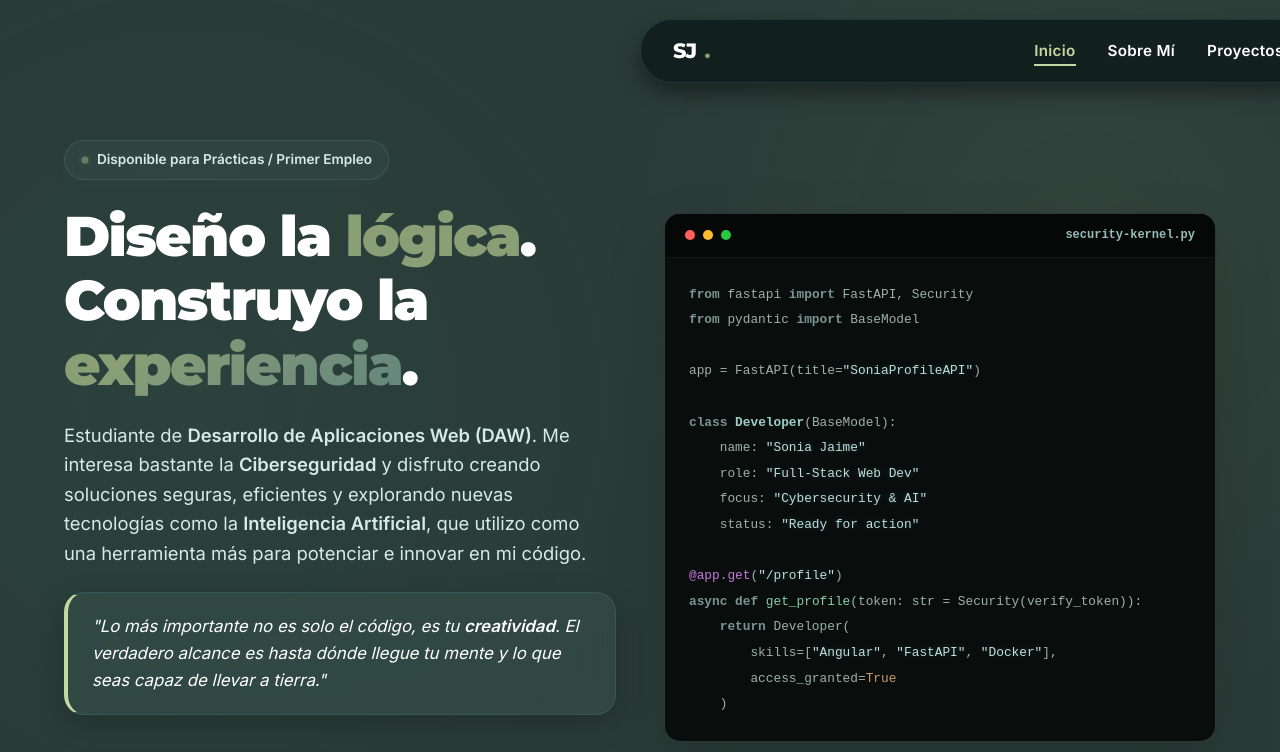
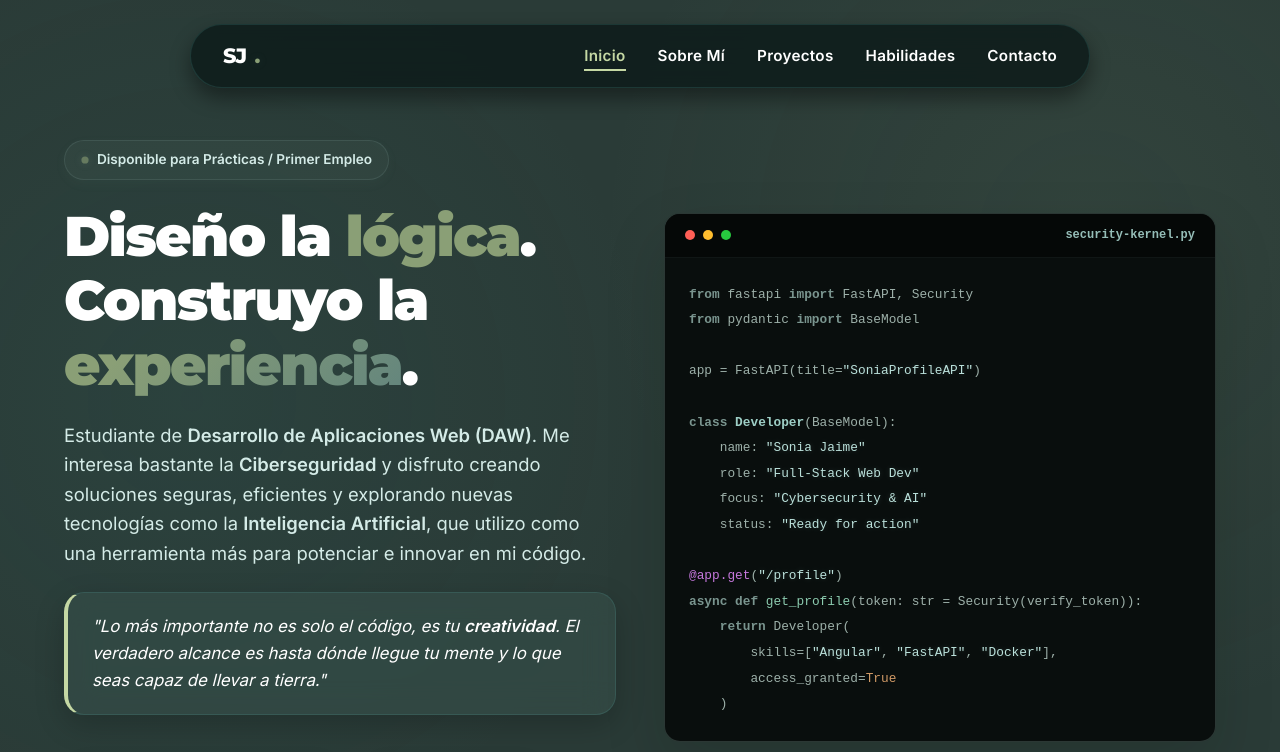
Before and after one commit to soniajdvDev/portfolio, a plain HTML site: page index.html in a window 1280 px wide. In both pictures the pointer is over the element 640 px from the left and 56 px from the top of the page. Shown: the top 752 px of the page. Drawn offline with nearby package versions, Linux system fonts and the light colour scheme.

Commit message:
Fix navbar jumping to the right on hover by preventing transform override

```diff
--- a/styles.css
+++ b/styles.css
@@ -115,7 +115,6 @@ a {
   box-shadow: 0 10px 20px rgba(0, 0, 0, 0.4);
 }
 
-/* 6. HEADER & NAV FLOATING PILL */
 .header-nav {
   position: fixed;
   top: 24px;
@@ -134,6 +133,11 @@ a {
   box-shadow: 0 10px 30px rgba(0, 0, 0, 0.2);
   backdrop-filter: blur(12px);
   -webkit-backdrop-filter: blur(12px);
+}
+
+/* Prevent the navbar from jumping to the right when hovered due to .glass-card hover overriding transform */
+.header-nav:hover {
+  transform: translateX(-50%);
 }
 
 .logo {
```
